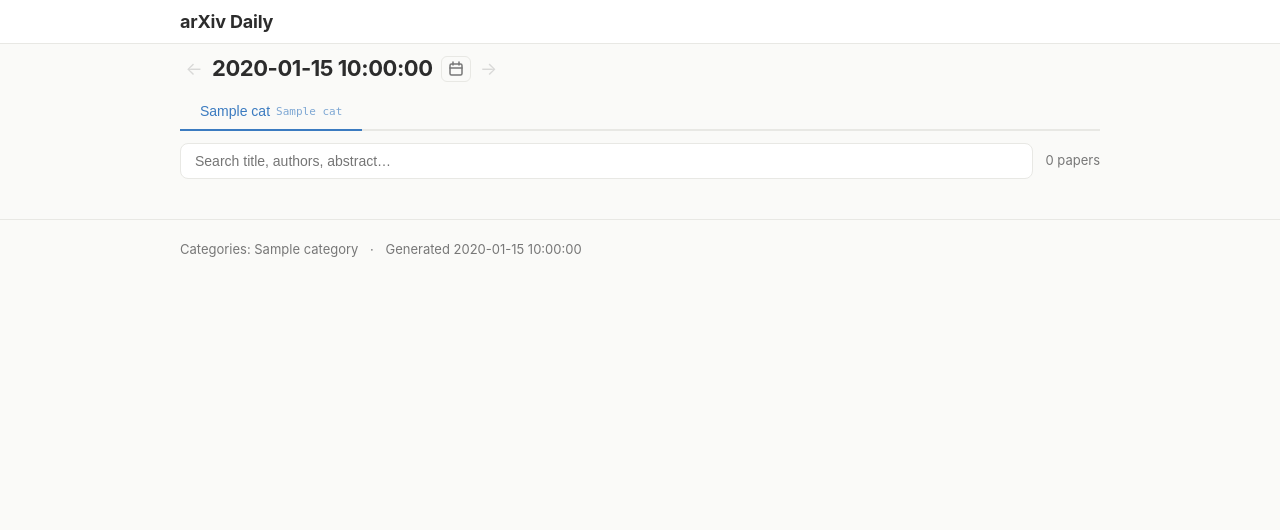
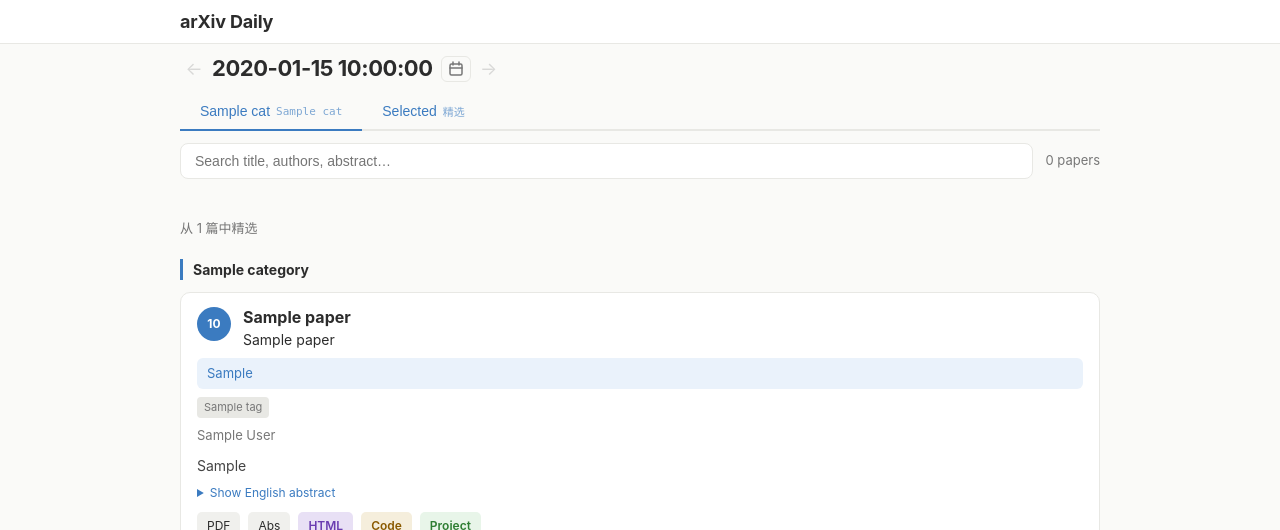
Before and after one commit to postoday/arxiv-daily-tool, a Python web app: template templates/day.html in a window 1280 px wide. Shown: the top 530 px of the page. Before the commit the page ends 257 px from the top, so only its background shows below. Run offline with Jinja, Linux system fonts and the light colour scheme; the template is opened without the code that fills it: most values are stand-ins (such as "Sample title", 1, 10 or a date in 2020); grey boxes are pictures that could not be loaded.

Commit message:
feat: add Selected tab for curated daily papers
- build.py: load data/selected/YYYY/selected_YYYY-MM-DD.json and pass
  as selected_data to template context (None when absent)
- _day_body.html: render Selected tab and #selected-panel grouped by
  category with score badge, reason, and tags
- app.js: toggle between paper-list and selected-panel on tab click
- style.css: styles for score badge, reason block, tag chips

Co-Authored-By: Claude Sonnet 4.6 <noreply@anthropic.com>

```diff
--- a/templates/_day_body.html
+++ b/templates/_day_body.html
@@ -12,6 +12,11 @@
         {{ category_labels.get(cat, cat) }}<span class="tab-code">{{ cat }}</span>
       </button>
     {% endfor %}
+    {% if selected_data %}
+      <button class="tab tab-selected" data-cat="__selected__">
+        Selected<span class="tab-code">精选</span>
+      </button>
+    {% endif %}
   </div>
 
   <div class="controls">
@@ -67,3 +72,53 @@
     <li class="empty">No papers for this day.</li>
   {% endfor %}
 </ul>
+
+{% if selected_data %}
+<div id="selected-panel" class="hidden">
+  <p class="sel-meta">从 {{ selected_data.total_candidates }} 篇中精选</p>
+  {% for cat in selected_data.categories %}
+  <div class="sel-category">
+    <h3 class="sel-cat-name">{{ cat.name }}</h3>
+    <ul class="sel-paper-list">
+      {% for p in cat.papers %}
+      <li class="sel-paper">
+        <div class="sel-header">
+          <span class="sel-score">{{ p.score }}</span>
+          <div class="sel-titles">
+            <h2 class="paper-title"><a href="{{ p.abs_url }}" target="_blank" rel="noopener">{{ p.title }}</a></h2>
+            {% if p.title_zh %}<p class="paper-title-zh">{{ p.title_zh }}</p>{% endif %}
+          </div>
+        </div>
+        <p class="sel-reason">{{ p.reason_zh }}</p>
+        <div class="sel-tags">{% for tag in p.tags %}<span class="sel-tag">{{ tag }}</span>{% endfor %}</div>
+        <div class="paper-meta">
+          <span class="authors">{{ p.authors|join(", ") }}</span>
+        </div>
+        <p class="paper-abstract">{{ p.abstract_zh if p.abstract_zh else p.abstract }}</p>
+        {% if p.abstract_zh %}
+        <details class="abstract-en">
+          <summary>Show English abstract</summary>
+          <p>{{ p.abstract }}</p>
+        </details>
+        {% endif %}
+        <div class="paper-actions">
+          <a href="{{ p.pdf_url }}" target="_blank" rel="noopener">PDF</a>
+          <a href="{{ p.abs_url }}" target="_blank" rel="noopener">Abs</a>
+          {% if p.html_url %}<a class="html" href="{{ p.html_url }}" target="_blank" rel="noopener">HTML</a>{% endif %}
+          {% for link in p.code_links %}<a class="code" href="{{ link }}" target="_blank" rel="noopener">Code</a>{% endfor %}
+          {% for link in p.project_links %}<a class="project" href="{{ link }}" target="_blank" rel="noopener">Project</a>{% endfor %}
+        </div>
+        {% if p.figures %}
+        <div class="paper-figures">
+          {% for fig in p.figures %}
+            <a href="{{ fig }}" target="_blank" rel="noopener"><img src="{{ fig }}" loading="lazy" alt="Figure"></a>
+          {% endfor %}
+        </div>
+        {% endif %}
+      </li>
+      {% endfor %}
+    </ul>
+  </div>
+  {% endfor %}
+</div>
+{% endif %}
--- a/templates/assets/app.js
+++ b/templates/assets/app.js
@@ -83,8 +83,10 @@
   const searchInput = document.getElementById('search');
   const chipsRoot = document.getElementById('chips');
   const countBadge = document.getElementById('count-badge');
+  const paperList = document.getElementById('paper-list');
+  const controls = document.querySelector('.controls');
+  const selectedPanel = document.getElementById('selected-panel');
   const papers = Array.from(document.querySelectorAll('.paper'));
-  if (!papers.length) return;
 
   // Single-select: always exactly one active tab
   let activeCat = chipsRoot?.querySelector('.tab.active')?.dataset?.cat || '';
@@ -110,18 +112,28 @@
     updateCount();
   }
 
+  function showSelectedPanel(on) {
+    paperList?.classList.toggle('hidden', on);
+    controls?.classList.toggle('hidden', on);
+    selectedPanel?.classList.toggle('hidden', !on);
+  }
+
   chipsRoot?.addEventListener('click', (e) => {
     const tab = e.target.closest('.tab');
     if (!tab) return;
-    // Deselect all, activate clicked
     chipsRoot.querySelectorAll('.tab').forEach(t => t.classList.remove('active'));
     tab.classList.add('active');
     activeCat = tab.dataset.cat;
-    applyFilter();
+    if (activeCat === '__selected__') {
+      showSelectedPanel(true);
+    } else {
+      showSelectedPanel(false);
+      applyFilter();
+    }
   });
 
   searchInput?.addEventListener('input', applyFilter);
 
-  // Init count
-  applyFilter();
+  // Init
+  if (papers.length) applyFilter();
 })();
--- a/templates/assets/style.css
+++ b/templates/assets/style.css
@@ -365,3 +365,65 @@ body {
   .mini-cal { min-width: 200px; }
 }
 .site-footer .sep { margin: 0 8px; }
+
+/* Selected tab accent */
+.tab-selected { color: var(--accent); }
+.tab-selected.active { border-color: var(--accent); }
+
+/* Selected panel */
+#selected-panel { margin-top: 4px; }
+.sel-meta { color: var(--fg-muted); font-size: 13px; margin: 0 0 20px; }
+.sel-category { margin-bottom: 36px; }
+.sel-cat-name {
+  font-size: 14px;
+  font-weight: 700;
+  color: var(--fg);
+  border-left: 3px solid var(--accent);
+  padding-left: 10px;
+  margin: 0 0 12px;
+}
+.sel-paper-list { list-style: none; padding: 0; margin: 0; display: flex; flex-direction: column; gap: 12px; }
+.sel-paper {
+  background: var(--card);
+  border: 1px solid var(--border);
+  border-radius: 10px;
+  padding: 14px 16px;
+}
+.sel-header {
+  display: flex;
+  align-items: flex-start;
+  gap: 12px;
+  margin-bottom: 8px;
+}
+.sel-score {
+  flex-shrink: 0;
+  width: 34px;
+  height: 34px;
+  border-radius: 50%;
+  background: var(--accent);
+  color: #fff;
+  font-size: 12px;
+  font-weight: 700;
+  display: flex;
+  align-items: center;
+  justify-content: center;
+}
+.sel-titles { flex: 1; min-width: 0; }
+.sel-titles .paper-title { margin: 0 0 2px; }
+.sel-titles .paper-title-zh { margin: 0; }
+.sel-reason {
+  font-size: 13px;
+  color: var(--accent);
+  background: var(--accent-soft);
+  border-radius: 6px;
+  padding: 6px 10px;
+  margin: 0 0 8px;
+}
+.sel-tags { display: flex; flex-wrap: wrap; gap: 4px; margin-bottom: 8px; }
+.sel-tag {
+  font-size: 11px;
+  background: var(--border);
+  color: var(--fg-muted);
+  border-radius: 4px;
+  padding: 2px 7px;
+}
```
Also changed, not shown: arxiv_daily/build.py (+9 -0 lines).
